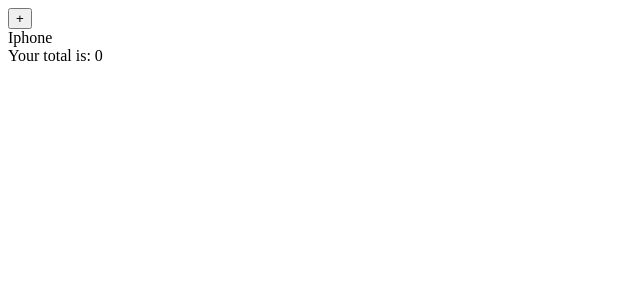
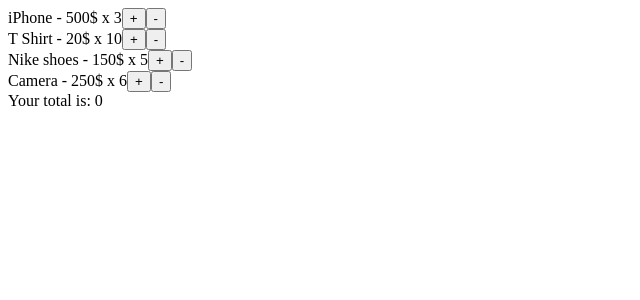
Before and after one commit to EhoodGoren/shopping-cart-redux, a React (Create React App) app: page / in a window 1280 px wide. Shown: the top 300 px of the page, without its empty margins (0-640 px from the left). Built offline with nearby package versions, Linux system fonts and the light colour scheme.

Commit message:
Created some items, adding each of them to the cart updates the total price accordingly to the item price.

```diff
--- /dev/null
+++ b/src/Product.jsx
@@ -0,0 +1,22 @@
+import { connect } from 'react-redux';
+import { addItem } from './redux/actions';
+
+function Product(props) {
+    return (
+        <div>
+            <span className="product-name">{props.item} - </span>
+            <span className="product-price">{props.price}$ </span>
+            <span className="product-stock">x {props.stock}</span>
+            <button onClick={() => props.addItem(props.item, props.price)}>+</button>
+            <button>-</button>
+        </div>
+    )
+}
+
+const mapDispatchToProps = (dispatch) => {
+    return {
+        addItem: (item, price) => dispatch(addItem(item, price))
+    }
+}
+
+export default connect(null, mapDispatchToProps)(Product);
--- a/src/Products.jsx
+++ b/src/Products.jsx
@@ -1,19 +1,21 @@
-import { connect } from 'react-redux';
-import { addItem } from './redux/actions';
+import productsList from './productsData';
+import Product from './Product';
 
 function Products(props) {
+    const generateProducts = () => {
+        const products = [];
+        productsList.forEach(({item, price, stock}) => {
+            products.push(
+                <Product item={item} price={price} stock={stock} />
+            );
+        })
+        return products;
+    }
     return(
         <div id='products'>
-            <button onClick={props.addItem}>+</button>
-            <div>Iphone</div>
+            {generateProducts()}
         </div>
     )
 }
 
-const mapDispatchToProps = (dispatch) => {
-    return {
-        addItem: () => dispatch(addItem())
-    }
-}
-
-export default connect(null, mapDispatchToProps)(Products);
+export default Products;
--- /dev/null
+++ b/src/productsData.js
@@ -0,0 +1,23 @@
+const products = [
+    {
+        item: 'iPhone',
+        price: 500,
+        stock: 3
+    },
+    {
+        item: 'T Shirt',
+        price: 20,
+        stock: 10
+    },
+    {
+        item: 'Nike shoes',
+        price: 150,
+        stock: 5
+    },
+    {
+        item: 'Camera',
+        price: 250,
+        stock: 6
+    }
+];
+export default products;
--- a/src/redux/reducers/cartReducer.js
+++ b/src/redux/reducers/cartReducer.js
@@ -6,7 +6,7 @@
         case 'ADD_ITEM':
             return {
                 ...state,
-                total: state.total + 1
+                total: state.total + action.price
             }
         default:
             return state;
```
Also changed, not shown: src/App.jsx (renamed from src/App.js).
